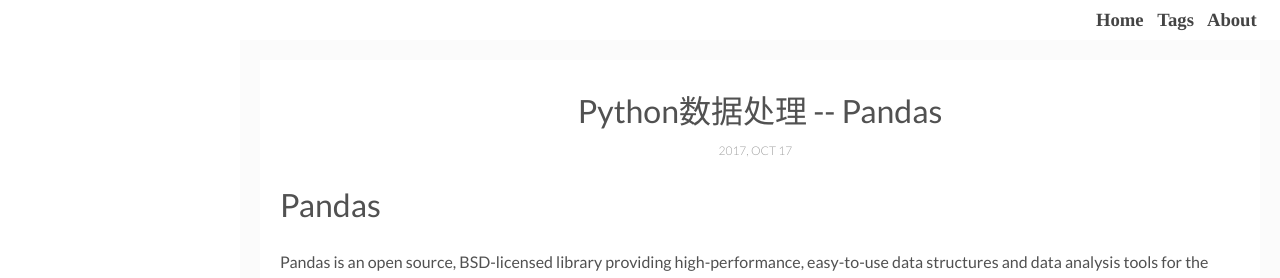
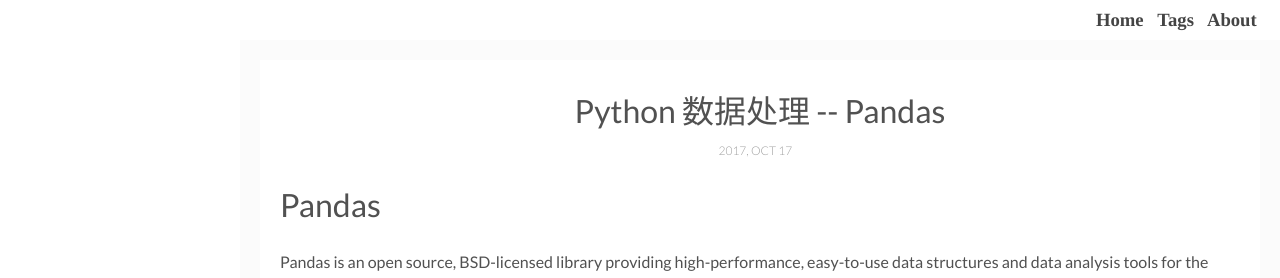
Before and after one commit to leon-zheng/leon-zheng.github.io, a Jekyll site: the page built from _posts/2017-10-17-Pandas.md, in a window 1280 px wide and 900 px high. Shown: the top 278 px of the window. Built offline with Jekyll 4.4.1, drawn with Linux system fonts in a browser that asks for light colours.

```diff
--- a/_posts/2017-10-17-Pandas.md
+++ b/_posts/2017-10-17-Pandas.md
@@ -1,5 +1,5 @@
 ---
-title: Python数据处理 -- Pandas
+title: Python 数据处理 -- Pandas
 layout: post
 img: pandas.jpg
 tags: [Python, 数据处理]
```
